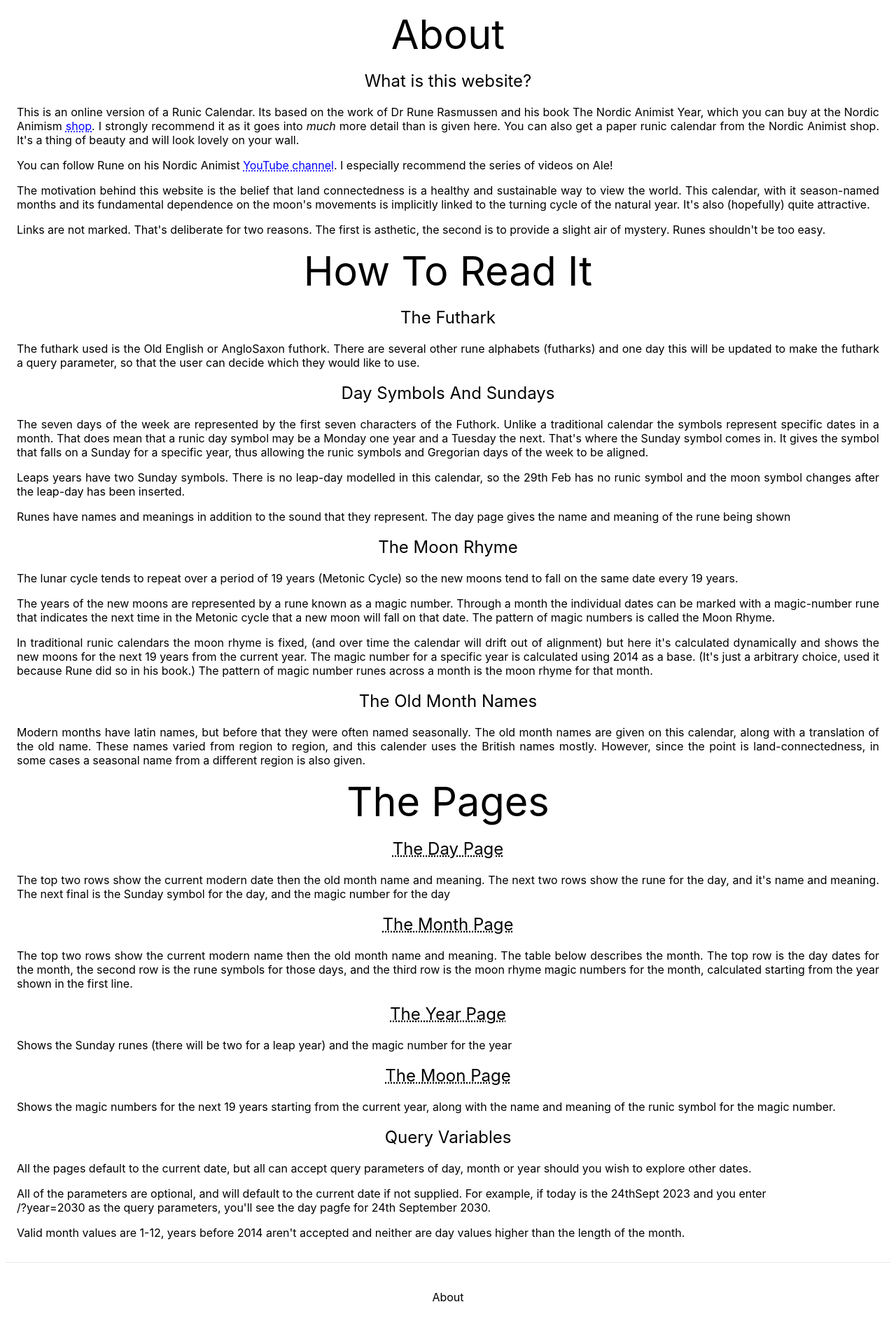
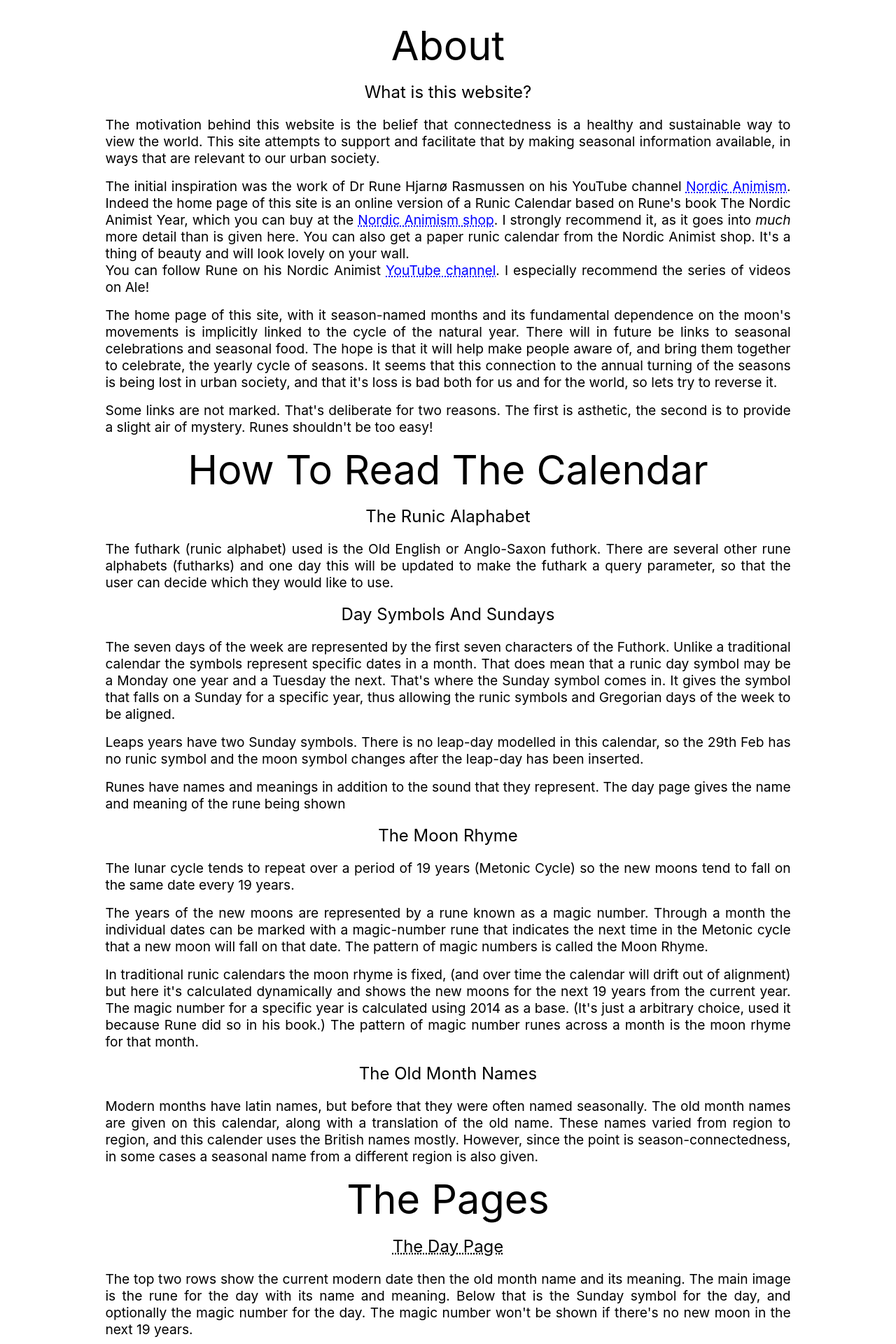
Before and after one commit to ianpriestpersonal/calendar-website, a Next.js app: page /about in a window 1280 px wide. Shown: the top 1920 px of the page at 70% size. Built offline with nearby package versions, Linux system fonts and the light colour scheme.

Commit message:
About page updates and style

```diff
--- a/components/Footer.js
+++ b/components/Footer.js
@@ -2,6 +2,6 @@ import Link from 'next/link';
 
 export default function Footer () {
     return (<div class="footer">
-        <Link href="about">About</Link>
+        <div><Link href="about" className="internal">About</Link></div> <div>info(at)know-the-seasons.today</div>
       </div>)
 }
--- a/pages/about.js
+++ b/pages/about.js
@@ -4,23 +4,31 @@ import {Month} from '/components/date'
 export default function AboutPage() {
   return (
       <div class="main">
-          <div class="column">
+          <div class="about_column">
               <div class="texttitle">About</div>
               <div class="textdescription">What is this website?</div>
-              <div class="text">This is an online version of a Runic Calendar. Its based on the work of Dr Rune Rasmussen
-              and his book The Nordic Animist Year, which you can buy at the Nordic Animism <a class="external" href="https://shop.nordicanimism.com/shop/" target="_blank">shop</a>.
-              I strongly recommend it as it goes into <i>much</i> more detail than is given here. You can also get a paper runic calendar from the Nordic Animist shop. It's a thing of beauty
-              and will look lovely on your wall.</div>
-              <div class="text">You can follow Rune on his Nordic Animist <a href="https://www.youtube.com/@NordicAnimism" target="_blank" class="external">YouTube channel</a>. I especially
-                 recommend the series of videos on Ale!</div>
-              <div class="text">The motivation behind this website is the belief that land connectedness is a healthy and sustainable way to view the world. This calendar,
-              with it season-named months and its fundamental dependence on the moon's movements is implicitly linked to the turning cycle of the natural year. It's also (hopefully) quite attractive.</div>
-              <div class="text">Links are not marked. That's deliberate for two reasons. The first is asthetic, the second is to provide a slight
-              air of mystery. Runes shouldn't be too easy.</div>
 
-              <div class="texttitle">How To Read It</div>
-              <div class="textdescription">The Futhark</div>
-              <div class="text">The futhark used is the Old English or AngloSaxon futhork. There are several other rune alphabets (futharks) and one day this
+              <div class="text">The motivation behind this website is the belief that connectedness is a healthy and sustainable way to view the world. This site
+              attempts to support and facilitate that by making seasonal information available, in ways that are relevant to our urban society.</div>
+              <div class="text">The initial inspiration was the work of Dr Rune Hjarnø Rasmussen on his YouTube channel <a href="https://www.youtube.com/@NordicAnimism" target="_blank" class="external">Nordic Animism</a>.
+              Indeed the home page of this site is an online version of a Runic Calendar based on Rune's book The Nordic Animist Year, which you can buy at
+              the <a class="external" href="https://shop.nordicanimism.com/shop/" target="_blank">Nordic Animism shop</a>.
+              I strongly recommend it, as it goes into <i>much</i> more detail than is given here. You can also get a paper runic calendar from the Nordic Animist shop. It's a thing of beauty
+              and will look lovely on your wall.
+              <br/>You can follow Rune on his Nordic Animist <a href="https://www.youtube.com/@NordicAnimism" target="_blank" class="external">YouTube channel</a>. I especially
+              recommend the series of videos on Ale!</div>
+
+              <div class="text">The home page of this site, with it season-named months and its fundamental dependence on the moon's movements is implicitly linked to the
+              cycle of the natural year. There will in future be links to seasonal celebrations and seasonal food. The hope is that it will help make people aware of, and bring them together
+              to celebrate, the yearly cycle of seasons. It seems that this connection to the annual turning of the seasons is being lost in urban society, and that it's loss is bad both
+              for us and for the world, so lets try to reverse it.</div>
+
+              <div class="text">Some links are not marked. That's deliberate for two reasons. The first is asthetic, the second is to provide a slight
+              air of mystery. Runes shouldn't be too easy!</div>
+
+              <div class="texttitle">How To Read The Calendar</div>
+              <div class="textdescription">The Runic Alaphabet</div>
+              <div class="text">The futhark (runic alphabet) used is the Old English or Anglo-Saxon futhork. There are several other rune alphabets (futharks) and one day this
               will be updated to make the futhark a query parameter, so that the user can decide which they would like to use.</div>
 
               <div class="textdescription">Day Symbols And Sundays</div>
@@ -43,7 +51,7 @@ export default function AboutPage() {
               <div class="textdescription">The Old Month Names</div>
               <div class="text">Modern months have latin names, but before that they were often named seasonally. The old month names are given on this calendar,
               along with a translation of the old name. These names varied from region to region, and this calender uses the British names mostly. However, since the point
-              is land-connectedness, in some cases a seasonal name from a different region is also given.</div>
+              is season-connectedness, in some cases a seasonal name from a different region is also given.</div>
 
               <div class="texttitle">The Pages</div>
 
@@ -54,8 +62,8 @@ export default function AboutPage() {
                                           class="internal">
                                              The Day Page
                                           </Link></div>
-              <div class="text">The top two rows show the current modern date then the old month name and meaning. The next two rows show the rune for the day, and it's name and meaning.
-              The next final is the Sunday symbol for the day, and the magic number for the day</div>
+              <div class="text">The top two rows show the current modern date then the old month name and its meaning. The main image is the rune for the day with its name and meaning.
+              Below that is the Sunday symbol for the day, and optionally the magic number for the day. The magic number won't be shown if there's no new moon in the next 19 years.</div>
 
               <div class="textdescription"><Link
                                               href={{
@@ -64,8 +72,9 @@ export default function AboutPage() {
                                           class="internal">
                                              The Month Page
                                           </Link></div>
-              <div class="text">The top two rows show the current modern name then the old month name and meaning. The table below describes the month. The top row is the day dates for the month, the second row is the rune symbols for those days, and the third row
-              is the moon rhyme magic numbers for the month, calculated starting from the year shown in the first line.</div>
+              <div class="text">The top two rows show the current modern name then the old month name and meaning. The table describes the month.<br/>
+              The top row of the table gives the day dates for the month, the second row is the rune symbols for those days. The third row of the table shows the
+              moon rhyme magic numbers for the month, calculated starting from the year shown in the first line.</div>
 
               <div class="textdescription"><Link
                                               href={{
@@ -87,9 +96,12 @@ export default function AboutPage() {
 
               <div class="textdescription">Query Variables</div>
               <div class="text">All the pages default to the current date, but all can accept query parameters of day, month or year should you wish to explore other dates.</div>
-              <div class="text">All of the parameters are optional, and will default to the current date if not supplied. For example, if today is the 24thSept 2023 and you enter<br/>
-              /?year=2030 as the query parameters, you'll see the day pagfe for 24th September 2030.</div>
+              <div class="text">All of the parameters are optional, and will default to the current date if not supplied. For example, if today is the 24th Sept 2023 and you enter
+              <div class="code">/?year=2030</div>
+               as the query parameters, you'll see the day page for 24th September 2030.</div>
               <div class="text">Valid month values are 1-12, years before 2014 aren't accepted and neither are day values higher than the length of the month.</div>
+
+
            </div>
 
       </div>
--- a/styles/globals.css
+++ b/styles/globals.css
@@ -64,7 +64,7 @@ button {
   gap: 0.25em
 }
 
-.column {
+.about_column {
   display: flex;
   flex-direction: column;
   justify-content: center;
@@ -147,7 +147,7 @@ button {
 .text {
   margin: 0 1rem 1rem;
   line-height: 1.25;
-  font-size: 1rem;
+  font-size: 1.2rem;
   text-align: justify
 }
 
@@ -182,17 +182,9 @@ button {
   display: flex;
   justify-content: center;
   align-items: center;
+  gap: 1rem
 }
-.footer img {
-  margin-left: 0.5rem;
-}
-.footer a {
-  display: flex;
-  justify-content: center;
-  align-items: center;
-  text-decoration: none;
-  color: inherit;
-}
+
 .code {
   background: #fafafa;
   border-radius: 5px;
@@ -207,4 +199,12 @@ button {
     width: 100%;
     flex-direction: column;
   }
+  .about_column {
+    margin: 1rem 0.5rem
+  }
 }
+@media (min-width: 601px) {
+  .about_column {
+    margin: 1rem 10% 1rem 10%
+  }
+}
```
